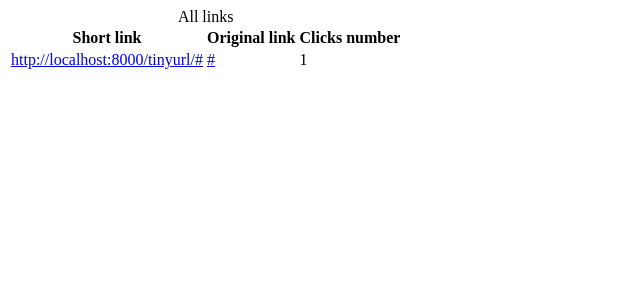
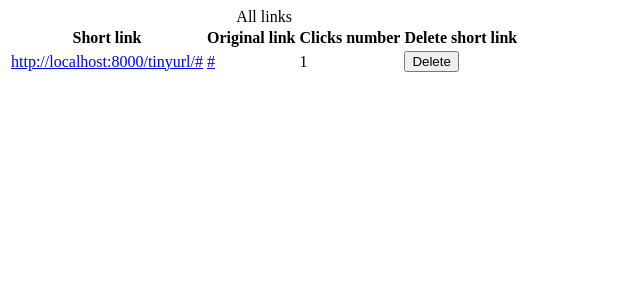
Before and after one commit to ArionTheWanderer/DjangoTinyURL, a Django app: page /tinyurl/all-links/ in a window 1280 px wide. Shown: the top 300 px of the page, without its empty margins (0-640 px from the left). Run offline with Django 3.2, Linux system fonts and the light colour scheme; tables that the repository leaves empty hold one stand-in row (values such as "Sample post").

Commit message:
links deleting functionality has been added

```diff
--- a/apptinyurl/templates/apptinyurl/all_links.html
+++ b/apptinyurl/templates/apptinyurl/all_links.html
@@ -5,20 +5,29 @@
     <title>All links</title>
 </head>
 <body>
+
     <table>
         <caption>All links</caption>
         <tr>
             <th>Short link</th>
             <th>Original link</th>
             <th>Clicks number</th>
+            <th>Delete short link</th>
         </tr>
         {% for link in links_list.all %}
             <tr>
                 <td> <a href="{{ site_url }}{{ link.short_url }}">{{ site_url }}{{ link.short_url }}</a>  </td>
                 <td> <a href="{{ link.long_url }}">{{ link.long_url }}</a> </td>
                 <td> {{ link.clicks_number }} </td>
+                <td>
+                    <form action="{% url 'tinyurl:delete-link' link.short_url %}" method="post">
+                        {% csrf_token %}
+                        <input name="delete" id="delete{{ link.short_url }}" type="submit" value="Delete">
+                    </form>
+                </td>
             </tr>
         {% endfor %}
     </table>
+
 </body>
 </html>
--- a/apptinyurl/urls.py
+++ b/apptinyurl/urls.py
@@ -6,6 +6,7 @@ app_name = 'tinyurl'
 urlpatterns = [
     path('shorten/', views.shorten_url, name="shorten"),
     path('all-links/', views.get_all_links, name="all-links"),
+    path('all-links/<slug:short_url>/delete/', views.delete_link, name="delete-link"),
     path('<slug:short_url>/', views.redirect_to_site, name='redirect'),
     path('', views.index, name='index')
 ]
--- a/apptinyurl/views.py
+++ b/apptinyurl/views.py
@@ -2,9 +2,10 @@ import hashlib
 import random
 import string
 
-from django.http import HttpResponseRedirect
+from django.http import HttpResponseRedirect, Http404
 from django.shortcuts import render, get_object_or_404
 from django.conf import settings
+from django.urls import reverse
 
 from .models import Url
 
@@ -53,3 +54,11 @@ def shorten_url(request):
 def get_all_links(request):
     links_list = Url.objects.all().order_by('-clicks_number')
     return render(request, 'apptinyurl/all_links.html', {'links_list': links_list, 'site_url': settings.BASE_URL + "/"})
+
+
+def delete_link(request, short_url):
+    try:
+        Url.objects.get(pk=short_url).delete()
+    except Url.DoesNotExist:
+        raise Http404("Url does not exist")
+    return HttpResponseRedirect(reverse('tinyurl:all-links'))
```
